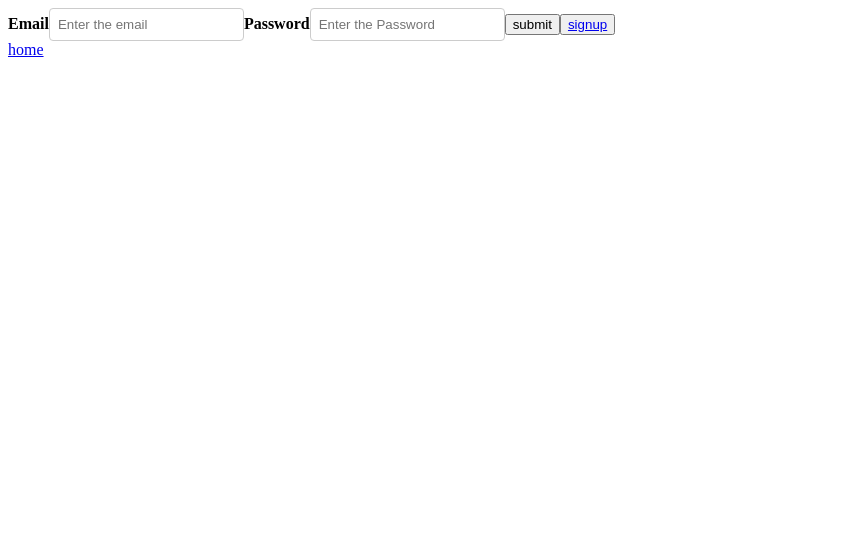
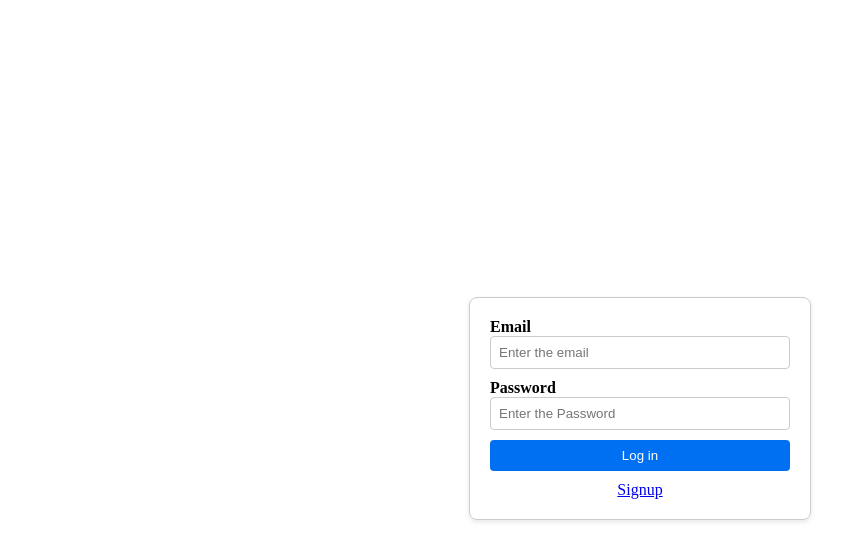
Before and after one commit to prince-panwar/Todo, a Next.js app in the folder client/: page / in a window 1280 px wide. Shown: the top 560 px of the page, without its empty margins (0-866 px from the left). Built offline with nearby package versions, Linux system fonts and the light colour scheme.

Commit message:
auth implemented

```diff
--- a/client/app/page.tsx
+++ b/client/app/page.tsx
@@ -1,4 +1,4 @@
-import Link from "next/link";
+
 import LoginForm from "../components/loginForm";
 export default function Home() {
 
@@ -6,7 +6,7 @@ export default function Home() {
 
      <div>
 <LoginForm/>
-<Link href={"/home"}>home</Link>
+
    </div>
 
   )
--- a/client/components/loginForm.tsx
+++ b/client/components/loginForm.tsx
@@ -18,11 +18,9 @@ const handleSubmit  = async (e:  React.SyntheticEvent<HTMLFormElement>)=>{
     setError(null);
     console.log({email,password})
     try{
-      const response = await axios.post(`${API_URL}`,JSON.stringify({email,password}))//making a call to login route
+      const response = await axios.post(`${API_URL}`,{email,password})//making a call to login route
       Cookies.set("currentUser",JSON.stringify(response)); //stroring the res (email,token) in cookies
       router.push("/home")
-
-
   }
   catch(e:any){
     if(e.response&&e.response.status===400){
@@ -35,30 +33,45 @@ const handleSubmit  = async (e:  React.SyntheticEvent<HTMLFormElement>)=>{
 
   }
     return (
-      <form onSubmit={handleSubmit}>
+      <div className="container">
+      <form onSubmit={handleSubmit} className="form">
+        <div className="formGroup">
           <label>Email</label>
           <input
             type="email"
             placeholder="Enter the email"
-         onChange={(e)=>setEmail(e.target.value)}
+            onChange={(e) => setEmail(e.target.value)}
             value={email}
           />
+        </div>
+
+        <div className="formGroup">
           <label>Password</label>
           <input
             type="password"
             placeholder="Enter the Password"
-        onChange={(e)=>setPassword(e.target.value)}
+            onChange={(e) => setPassword(e.target.value)}
             value={password}
           />
+        </div>
 
-        <button type='submit'>submit</button>
-        <button >
-        <Link href="/signup">
-        signup
+        <div className="formGroup">
+          <button className="submitButton" type="submit">
+            Log in
+          </button>
+        </div>
+
+        <div style={{textAlign:"center"}}className="formGroup">
+          <Link   legacyBehavior href="/signup">
+            <a className="signupLink">Signup</a>
           </Link>
-        </button>
-        {error&&<div>{error}</div>}
+        </div>
+
+
+
+        {error && <div>{error}</div>}
       </form>
+    </div>
     );
 
 }
```
Also changed, not shown: client/app/home/layout.tsx (deleted, +0 -33 lines), client/app/signup/page.tsx (+14 -2 lines), client/components/Header.tsx (+13 -0 lines), client/middleware.tsx (added, +25 -0 lines), 1 other file (tests, documents, lock files or other folders). Lines whose indentation alone changed are shown as unchanged.
